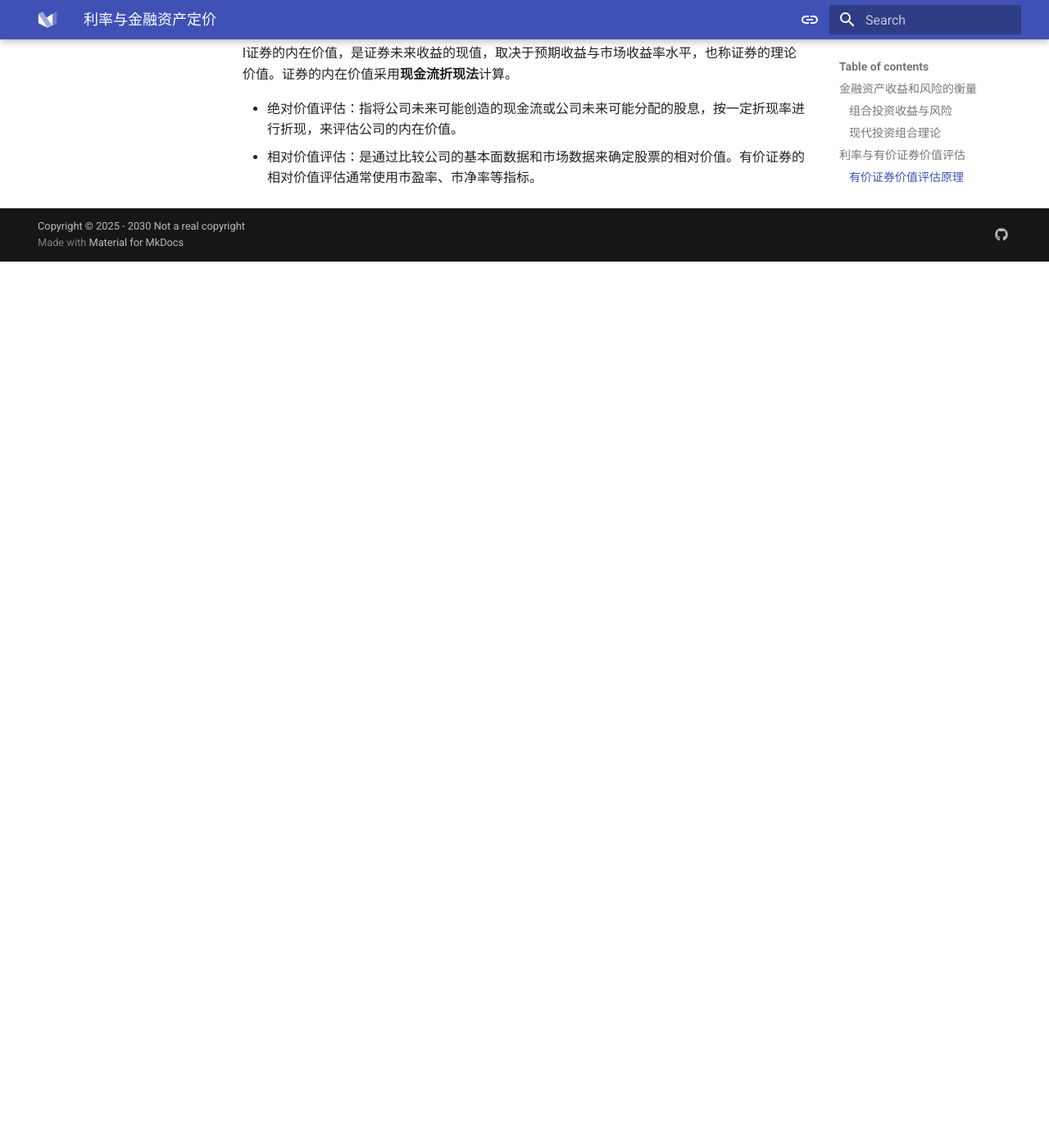
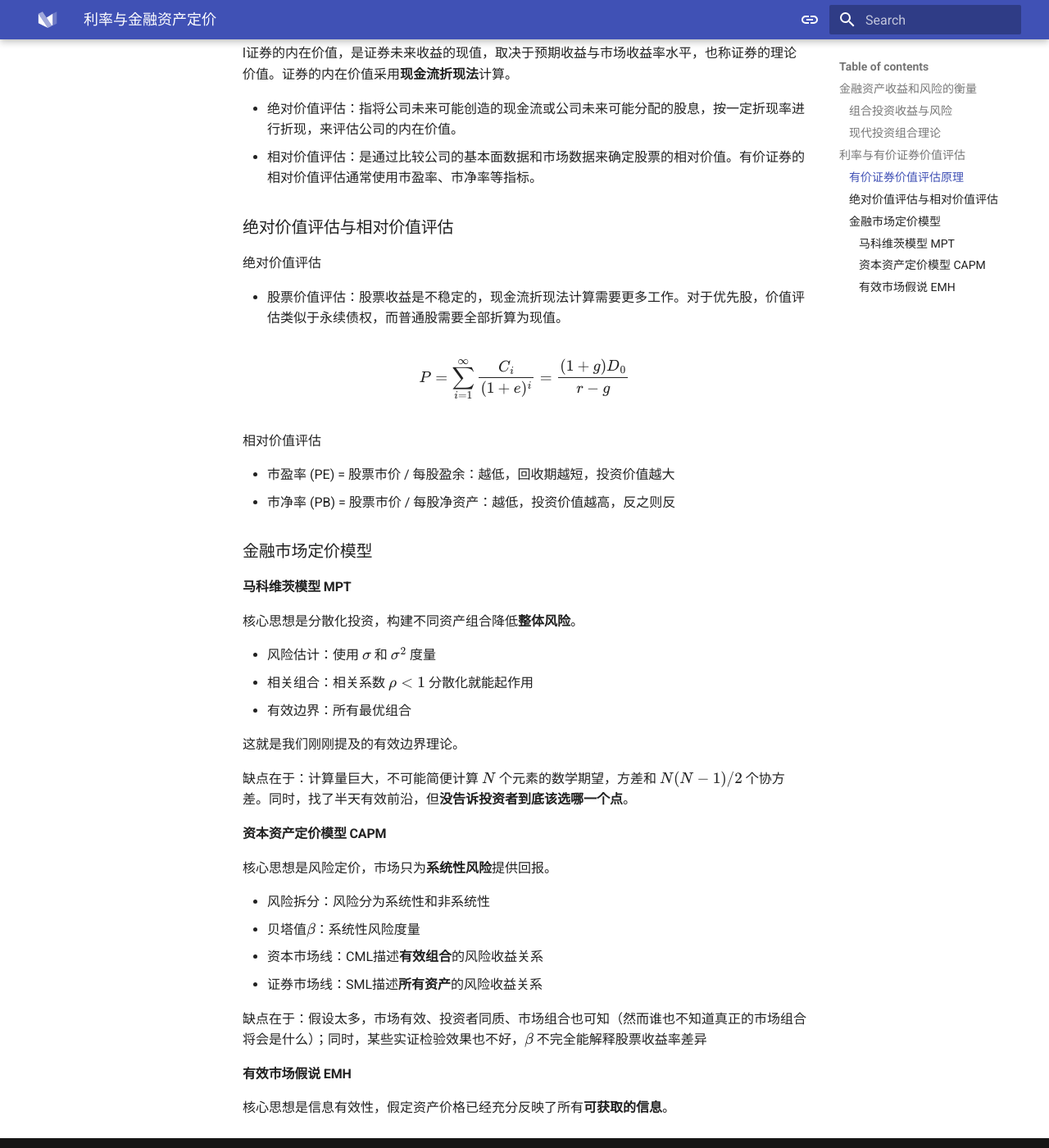
Before and after one commit to HarudogMyLand/FuckEconomicNote, an MkDocs documentation site: the page built from docs/finance/finance6.md, in a window 1280 px wide and 1400 px high, scrolled down 1907 px. Shown: the whole window at 82% size. Built offline with MkDocs 1.6.1 and Material for MkDocs 9.7.7, drawn with Linux system fonts in a browser that asks for light colours; before the commit the page ends 2226 px from its top, so only the background shows below that.

Commit message:
Update finance6.md

```diff
--- a/docs/finance/finance6.md
+++ b/docs/finance/finance6.md
@@ -51,3 +51,47 @@ l证券的内在价值，是证券未来收益的现值，取决于预期收益
 
 - 绝对价值评估：指将公司未来可能创造的现金流或公司未来可能分配的股息，按一定折现率进行折现，来评估公司的内在价值。
 - 相对价值评估：是通过比较公司的基本面数据和市场数据来确定股票的相对价值。有价证券的相对价值评估通常使用市盈率、市净率等指标。
+
+### 绝对价值评估与相对价值评估
+
+绝对价值评估
+
+- 股票价值评估：股票收益是不稳定的，现金流折现法计算需要更多工作。对于优先股，价值评估类似于永续债权，而普通股需要全部折算为现值。
+
+$$
+P=\sum^{\infty}_{i=1}\frac{C_i}{(1+e)^i}=\frac{(1+g)D_0}{r-g}
+$$
+
+相对价值评估
+
+- 市盈率 (PE) = 股票市价 / 每股盈余：越低，回收期越短，投资价值越大
+- 市净率 (PB) = 股票市价 / 每股净资产：越低，投资价值越高，反之则反
+
+### 金融市场定价模型
+
+#### 马科维茨模型 MPT
+
+核心思想是分散化投资，构建不同资产组合降低**整体风险**。
+
+- 风险估计：使用 $\sigma$ 和 $\sigma^2$ 度量
+- 相关组合：相关系数 $\rho<1$ 分散化就能起作用
+- 有效边界：所有最优组合
+
+这就是我们刚刚提及的有效边界理论。
+
+缺点在于：计算量巨大，不可能简便计算 $N$ 个元素的数学期望，方差和 $N(N-1)/2$ 个协方差。同时，找了半天有效前沿，但**没告诉投资者到底该选哪一个点**。
+
+#### 资本资产定价模型 CAPM
+
+核心思想是风险定价，市场只为**系统性风险**提供回报。
+
+- 风险拆分：风险分为系统性和非系统性
+- 贝塔值$\beta$：系统性风险度量
+- 资本市场线：CML描述**有效组合**的风险收益关系
+- 证券市场线：SML描述**所有资产**的风险收益关系
+
+缺点在于：假设太多，市场有效、投资者同质、市场组合也可知（然而谁也不知道真正的市场组合将会是什么）；同时，某些实证检验效果也不好，$\beta$ 不完全能解释股票收益率差异
+
+#### 有效市场假说 EMH
+
+核心思想是信息有效性，假定资产价格已经充分反映了所有**可获取的信息**。
```
